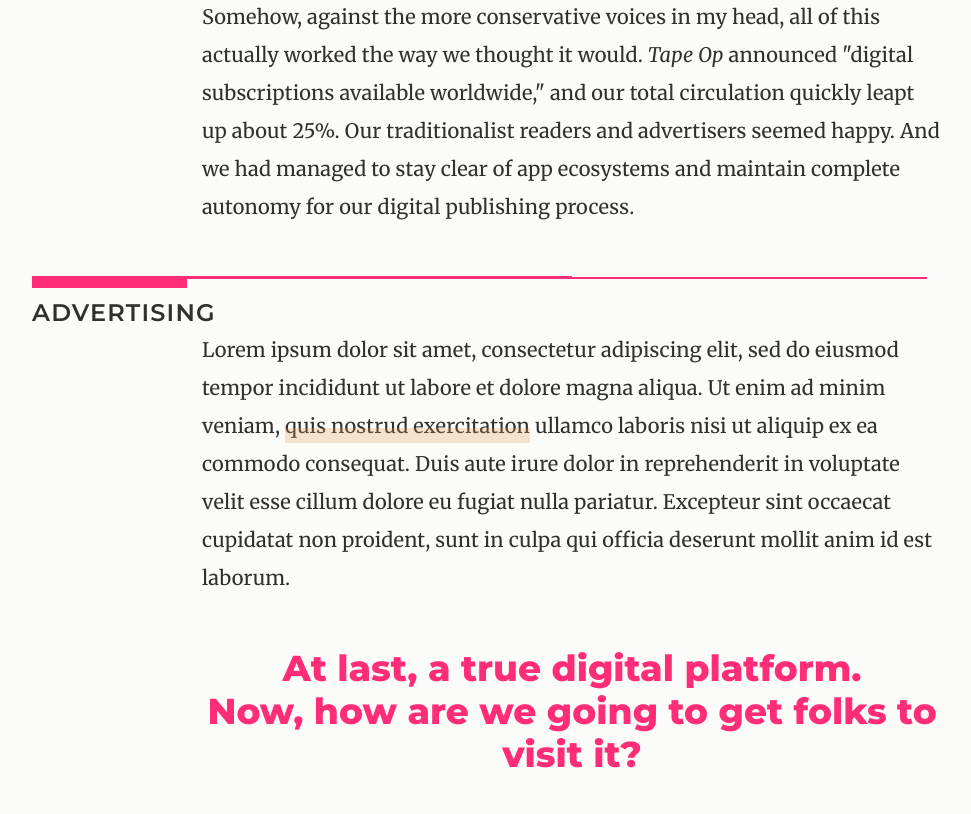
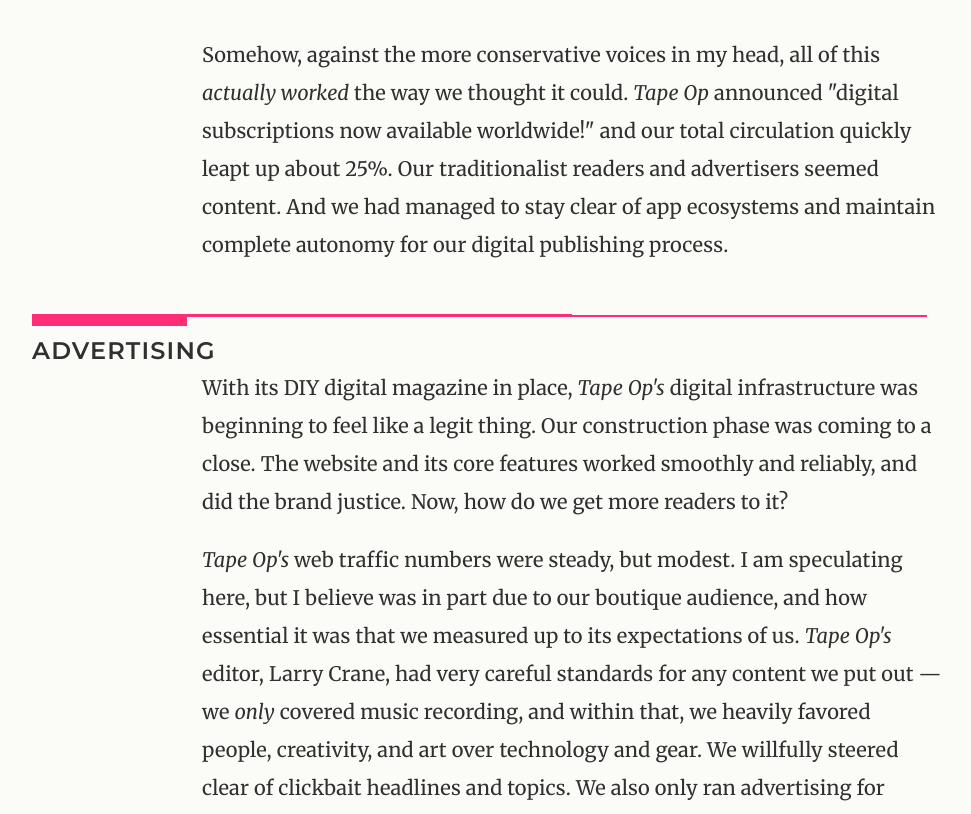
Before and after one commit to middletond/dmco, a Jekyll site: the page built from work/tape-op-magazine.html, in a window 1280 px wide and 1400 px high, scrolled down 21722 px, cut to the strip 256-1070 px from the top of the window. Shown: the whole strip, without its empty margins (68-1039 px from the left). Built offline with Jekyll 4.4.1, drawn with Linux system fonts in a browser that asks for light colours; some of the changed text lies outside the part shown.

Commit message:
Actual finished draft of tape op prose

```diff
--- a/work/tape-op-magazine.html
+++ b/work/tape-op-magazine.html
@@ -181,17 +181,17 @@
 
         <p>A funny fact about most serious audio engineers: they kind of detest modern digital tech. They <i>do</i> love technology, but <i>old</i> technology. <i>Analog</i> technology. Technology built with vacuum tubes, RF, and satisfyingly heavy, military-issue power supplies, instead of printed circuit boards, svelte beveled edges, and wifi. This all sprouted from their daily craft: much of modern music recording was spent in hot pursuit of re-capturing the golden era sounds from decades past, and those sounds were decidedly not created on an iPhone.</p>
 
-        <p>For many of our readers, this sensibility applied to things like magazines, and it presented us with a new problem: our more future-friendly readers embraced reading our content directly on the web, on their phones or tablets &mdash; i.e. what is utterly normal today &mdash; and loved it. Yet many of our traditionalist readers were clearly not going to accept this way of reading. They typed slowly, and with the firm precision of fingers that grew up with typewriters. They powered down their computers when they were done using them. They did email, but if the web wasn't the yahoo.com homepage, they stayed away from it.</p>
+        <p>For many of our readers, this sensibility applied to things like magazines, and it presented us with a new problem: our more future-friendly readers embraced reading our content directly on the web, on their phones or tablets &mdash; i.e. what is utterly normal today &mdash; and loved it. Yet many of our traditionalist readers were clearly not ready to accept this way of reading. They typed slowly, and with the firm precision of fingers that grew up with typewriters. They powered down their computers when they were done using them. They did email, but if the web wasn't the yahoo.com homepage, they stayed away from it.</p>
 
         <blockquote>
           <p>A funny fact about most serious audio engineers: they kind of detest modern digital technology.</p>
         </blockquote>
 
-        <p>We had talked to quite a few of these folks and gotten good feedback: to them, a "digital magazine" was a file that you clicked on and opened and looked just like the regular magazine, but on your computer screen. One older engineer laid it out more directly:</p>
+        <p>We had talked to quite a few of these folks and gotten clear feedback: to them, a "digital magazine" was a file that you clicked on and opened and looked just like the regular magazine, but on your computer screen. One older engineer laid it out more directly:</p>
 
         <p><i>"Gentlemen, it's simple. Just email us a PDF of your magazine. Isn't a PDF literally what you send to the printing press anyway?"</i></p>
 
-        <p>Uh, yep. Exactly that. So why didn't we do this? Everyone else was tied up in mobile apps and fear of pirates but not us... right? Well, okay, so we were still <i>a little</i> scared of piracy. We all felt it was playing a little too fast and loose with our content to send PDF masters flying out into the public. Mere hours after such a move, we imagined finding our entire catalog anonymously posted on every major internet forum with headlines like, "Haaaa Tape Op's SOOOOO STOOPID."</p>
+        <p>Uh, yep. Exactly that. So why didn't we do this? Everyone else was tied up in mobile apps and fear of pirates but not us... right? Well, okay, so we were still <i>a little</i> scared of piracy. We all felt it was playing a little too fast and loose with our content to send PDF masters flying out into the public. Mere hours after such a move, we imagined finding our entire catalog anonymously posted on every major internet forum with headlines like, "Haaaa Tape Op's SOOOOO STOOPID"</p>
 
         <p>This would not have been a real issue if we were only concerned with the United States, but we wanted to use the web to make proper subscriptions available worldwide. We had significant demand in Europe especially, but their were too many obstacles for print delivery: overseas shipping costs wrecked our free model, and paid subscriptions were a logistical nightmare across different countries. Digital was the clear solution, but just as in the U.S., many readers did not seem ready to go online to read stuff.</p>
 
@@ -199,36 +199,39 @@
 
         <p>The fact that we couldn't just give readers exactly what they wanted because of the threat of some anonymous anarchist was quite annoying. Surely there was a solution to this that didn't involve ceding our independence to some third-party app ecosystem? How do you protect a PDF and not make it a hassle for readers?</p>
 
-        <p>I kept churning on this during the trade shows that year, until someone said something offhandedly that stuck with me. Evidently a decade earlier there was some barely-working piece of software for Windows that took an email and added it as a watermark on a PDF. Oh! <i>Punk rock piracy protection</i>. If someone posted a PDF somewhere, we could trace it easily to its source.</p>
+        <p>I kept churning on this during the trade shows that year, until someone said something offhandedly that stuck with me. Evidently a decade earlier there was some barely-working piece of software for Windows 98 that took an email and added it as a watermark on a PDF. Oh! <i>Punk rock piracy protection</i>. If someone posted a PDF somewhere, we could trace it easily to its source.</p>
 
         <p>The lovable jankiness of this approach really appealed to me, yet it would also adroitly solve our problem. The website backend already dealt in individual issues and how they mapped to subscribers and their emails. I just needed to code an engine that generated watermarked issues, and then connect it to an action URL so it would run only when requested. (It should be noted that my first idea was to batch-generate the files synchronously, until I did the math and realized it would take a full month to complete a batch!)</p>
 
-        <p>This engine took some experimentation and time &mdash; mainly due to handling performance reliability at scale &mdash; but was fun to build, and in the end worked pretty damn well. The "victory lap" portion of the project was creating the new issue notifications to email to subscribers. I received such emails from other publications with digital versions and they always had their issue beautifully photographed on the latest iPad or phone. I thought <i>Tape Op's</i> version of this could be more suitably lo-fi.</p>
+        <p>This engine took some experimentation and time &mdash; mainly due to handling performance reliability at scale &mdash; but was fun to build, and in the end worked pretty damn well. The "victory lap" portion of the project was creating the new issue notifications to email to subscribers. I received such emails from other publications with digital versions and they always had their magazine cover beautifully photographed on the latest iPad or phone. I thought <i>Tape Op's</i> version of this could be more suitably lo-fi.</p>
 
         <figure class="image large with-bg white">
             <img src="/assets/img/work/tapeop/digital_access.png" />
         </figure>
 
-        <p>Somehow, against the more conservative voices in my head, all of this actually worked the way we thought it would. <i>Tape Op</i> announced "digital subscriptions available worldwide," and our total circulation quickly leapt up about 25%. Our traditionalist readers and advertisers seemed happy. And we had managed to stay clear of app ecosystems and maintain complete autonomy for our digital publishing process.</p>
+        <p>Somehow, against the more conservative voices in my head, all of this <i>actually worked</i> the way we thought it could. <i>Tape Op</i> announced "digital subscriptions now available worldwide!" and our total circulation quickly leapt up about 25%. Our traditionalist readers and advertisers seemed content. And we had managed to stay clear of app ecosystems and maintain complete autonomy for our digital publishing process.</p>
 
         <h3>Advertising</h3>
 
-         <p>Lorem ipsum dolor sit amet, consectetur adipiscing elit, sed do eiusmod tempor incididunt ut labore et dolore magna aliqua. Ut enim ad minim veniam, <a href="/">quis nostrud exercitation</a> ullamco laboris nisi ut aliquip ex ea commodo consequat. Duis aute irure dolor in reprehenderit in voluptate velit esse cillum dolore eu fugiat nulla pariatur. Excepteur sint
-        occaecat cupidatat non proident, sunt in culpa qui officia deserunt mollit anim id est laborum.</p>
+         <p>With its DIY digital magazine in place, <i>Tape Op's</i> digital infrastructure was beginning to feel like a legit thing. Our construction phase was coming to a close. The website and its core features worked smoothly and reliably, and did the brand justice. Now, how do we get more readers to it?</p>
 
-        <h2 class="center">At last, a true digital platform. <br/> Now, how are we going to get folks to visit it?</h2>
+         <p><i>Tape Op's</i> web traffic numbers were steady, but modest. I am speculating here, but I believe was in part due to our boutique audience, and how essential it was that we measured up to its expectations of us. <i>Tape Op's</i> editor, Larry Crane, had very careful standards for any content we put out &mdash; we <i>only</i> covered music recording, and within that, we heavily favored people, creativity, and art over technology and gear. We willfully steered clear of clickbait headlines and topics. We also only ran advertising for recording gear we genuinely loved, and never more general products outside of our industry (e.g. no random car commercials).</p>
+
+         <p>This all worked well for us, though, because of the whole unified subscription funnel &mdash; web traffic from new unique visitors that was mild by online-only standards would reliably convert into new print subscribers, which kept our core revenue stream nourished and strong. That said, there was room to grow. The ubiquity of easy-to-use laptop recording software and egalitarian web-based music publishing platforms like Soundcloud suggested an ever-widening community of bedroom recordists that would delight in what <i>Tape Op</i> had to offer.</p>
+
+        <h2 class="center">At last, a digital platform. <br/> Now, how are we going to get folks to visit it?</h2>
 
         <figure class="image full">
             <img src="/assets/img/work/tapeop/ads_light.png" />
         </figure>
 
-        <p>Lorem ipsum dolor sit amet, consectetur adipiscing elit, sed do eiusmod tempor incididunt ut labore et dolore magna aliqua. Ut enim ad minim veniam, <a href="/">quis nostrud exercitation</a> ullamco laboris nisi ut aliquip ex ea commodo consequat. Duis aute irure dolor in reprehenderit in voluptate velit esse cillum dolore eu fugiat nulla pariatur. Excepteur sint
-        occaecat cupidatat non proident, sunt in culpa qui officia deserunt mollit anim id est laborum.</p>
+        <p>I created a series of banner ad campaigns that I hoped would speak directly to the audiences we could benefit the most &mdash; passionate new recordists who wanted to learn more, but were burnt out on trolling through bite-sized youtube tutorials on this or that microphone technique, or the latest hyped piece of equipment. Folks who were more about the artistic end than the technical means. I also tried to speak to recordists searching for a community who shared their ethos and commitment to craft. There were a lot of places that talked about gear, and not many places that told stories.</p>
+
+        <p>At the time I was a much more experienced designer than marketer, and my straightforward banner ad approach to getting the word out was not particularly sophisticated. That said, when combined with a tag team effort between myself and our excellent <a href="https://www.linkedin.com/in/marshavdovin" target="_blank">social media manager</a>, we definitely were able to gain some ground.</p>
 
         <div class="divider"></div>
 
-        <p>Lorem ipsum dolor sit amet, consectetur adipiscing elit, sed do eiusmod tempor incididunt ut labore et dolore magna aliqua. Ut enim ad minim veniam, <a href="/">quis nostrud exercitation</a> ullamco laboris nisi ut aliquip ex ea commodo consequat. Duis aute irure dolor in reprehenderit in voluptate velit esse cillum dolore eu fugiat nulla pariatur. Excepteur sint
-        occaecat cupidatat non proident, sunt in culpa qui officia deserunt mollit anim id est laborum.</p>
+        <p>My time at <i>Tape Op</i> was crucial to my present professional self. It provided me with my first major leap forward as a programmer. It taught me about publishing, advertising, and design. It provided me an arena with a sterling brand and a built-in devoted audience, within which I could learn with real feedback and real stakes how to build a robust, flexible infrastructure and strong, unique online presence. Finally, it taught me that thinking for oneself, and finding solutions outside the norms is more than just  entrepreneural rhetoric from Silicon Valley hopefuls &mdash; if applied with measure and care, it actually can and does solve problems elegantly.</p>
 
         <div class="button-block">
           <a class="button large" href="/work/the-mill">Next Project &rarr;</a>
```
